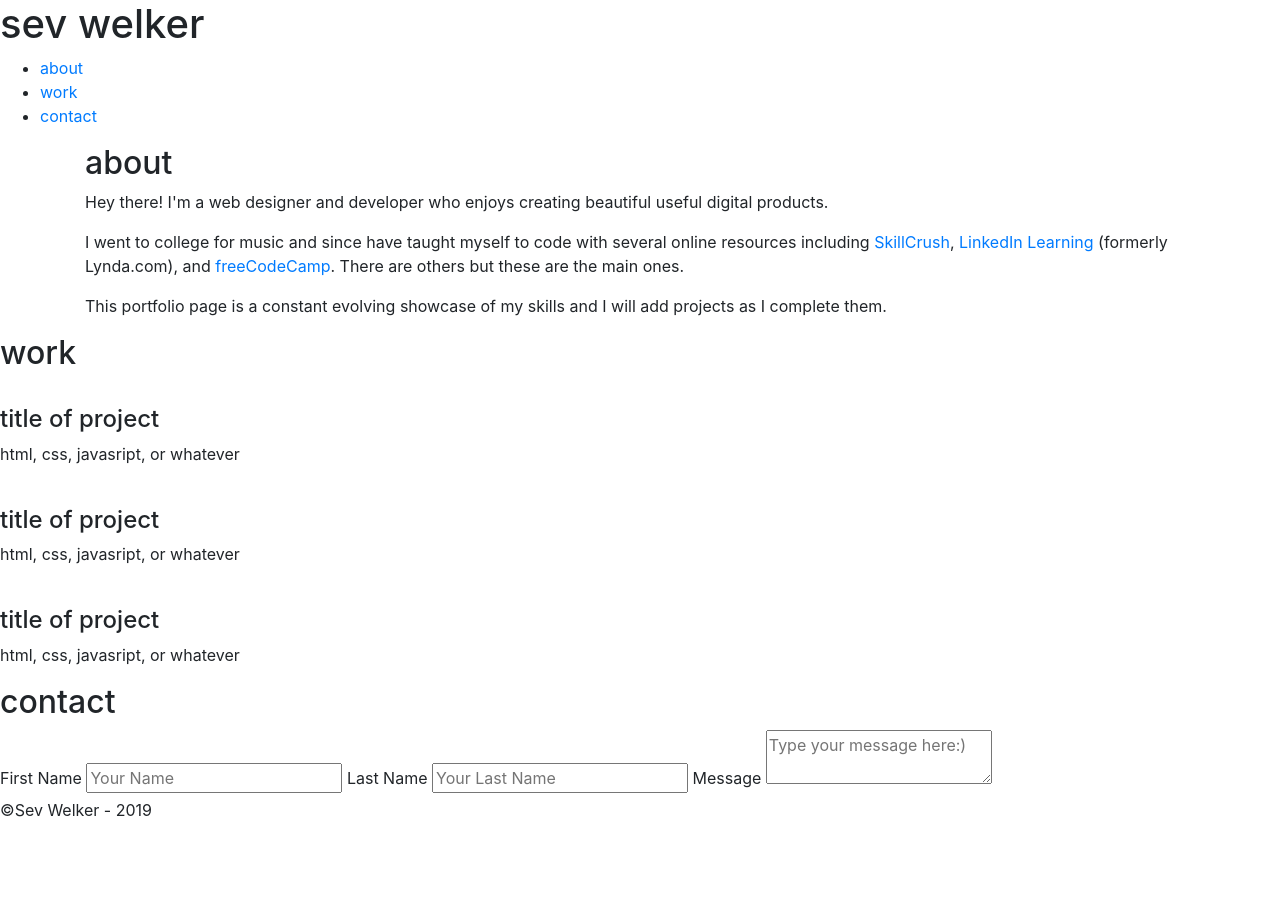
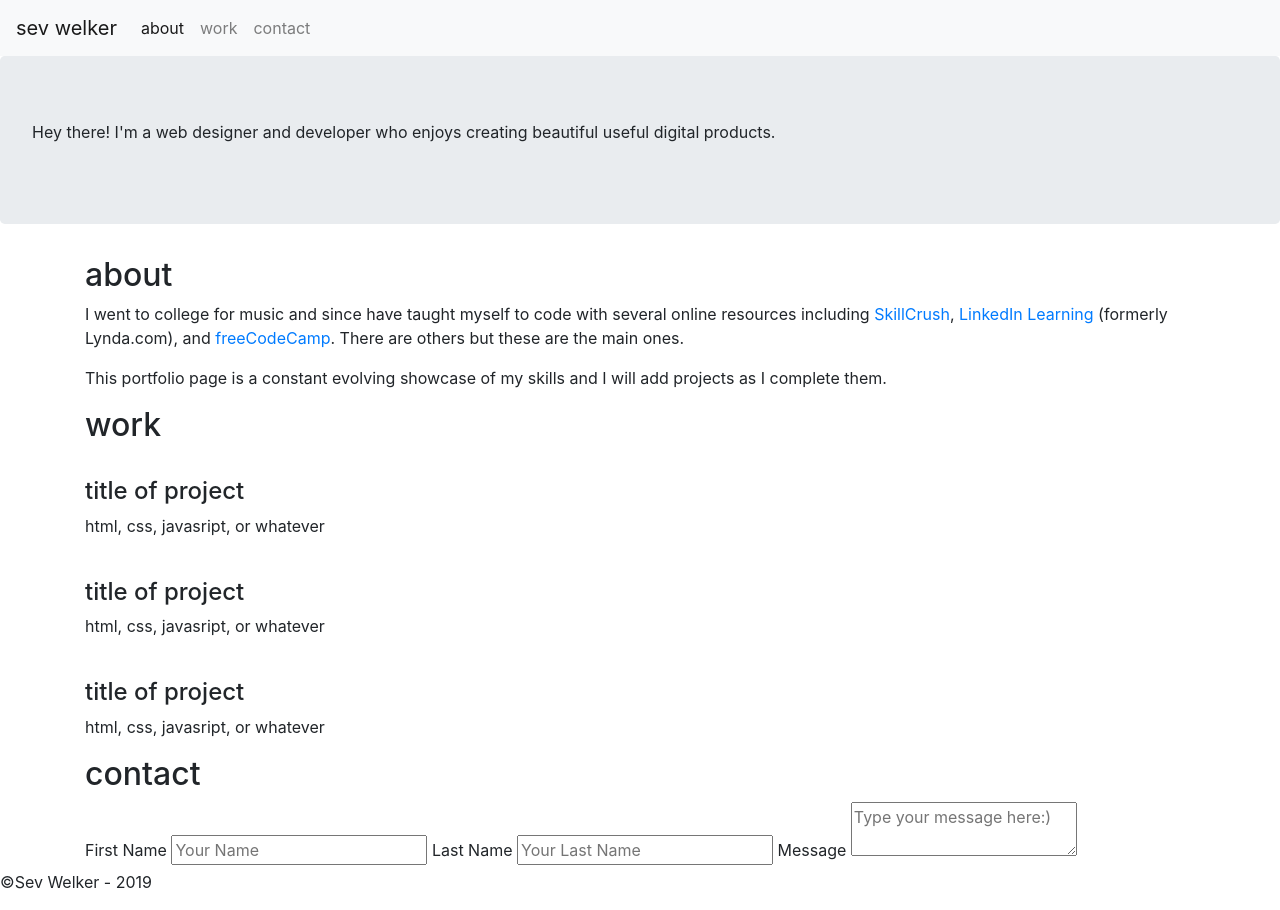
Before and after one commit to thegreatsevrini/portfolio-2019, a plain HTML site: page index.html in a window 1280 px wide. Before the commit the page ends 838 px from the top, so only its background shows below. Drawn offline with nearby package versions, Linux system fonts and the light colour scheme.

Commit message:
Added some BS navbar and jumbotron components and containers.

```diff
--- a/index.html
+++ b/index.html
@@ -29,26 +29,38 @@
 
   <!-- Add your site or application content here -->
   <header>
-    <h1 id="logo">sev welker</h1>
-    <nav>
-      <ul>
-        <li><a href="#">about</a></li>
-        <li><a href="#">work</a></li>
-        <li><a href="#">contact</a></li>
-      </ul>
-    </nav>
+
+    <!-- Here's the bootstrap nav -->
+    <nav class="navbar navbar-expand-lg navbar-light bg-light d-flex justify-content-between">
+<a class="navbar-brand" href="#">sev welker</a>
+<button class="navbar-toggler" type="button" data-toggle="collapse" data-target="#navbarNavAltMarkup" aria-controls="navbarNavAltMarkup" aria-expanded="false" aria-label="Toggle navigation">
+  <span class="navbar-toggler-icon"></span>
+</button>
+<div class="collapse navbar-collapse" id="navbarNavAltMarkup">
+  <div class="navbar-nav">
+    <a class="nav-item nav-link active" href="#">about <span class="sr-only">(current)</span></a>
+    <a class="nav-item nav-link" href="#">work</a>
+    <a class="nav-item nav-link" href="#">contact</a>
+
+  </div>
+</div>
+</nav>
+    <!-- End the bootstrap nav -->
   </header>
   <body>
+    <div class="jumbotron">
+      <p class="intro">Hey there! I'm a web designer and developer who enjoys creating beautiful useful digital products.</p>
+    </div>
     <div class="container">
       <section id="about">
         <h2>about</h2>
-        <p class="intro">Hey there! I'm a web designer and developer who enjoys creating beautiful useful digital products.</p>
+
         <p>I went to college for music and since have taught myself to code with several online resources including <a href="">SkillCrush</a>, <a href="">LinkedIn Learning</a> (formerly Lynda.com), and <a href="">freeCodeCamp</a>. There are others but these are the main ones. </p>
         <p>This portfolio page is a constant evolving showcase of my skills and I will add projects as I complete them. </p>
 
 
           </ul>
-        </div>
+
 
       </section>
       <section id="work">
@@ -90,6 +102,7 @@
         </form>
       </section>
     </div>
+  </div> <!-- end .container -->
   </body>
   <footer>
     <p>&copy;Sev Welker - 2019</p>
```
